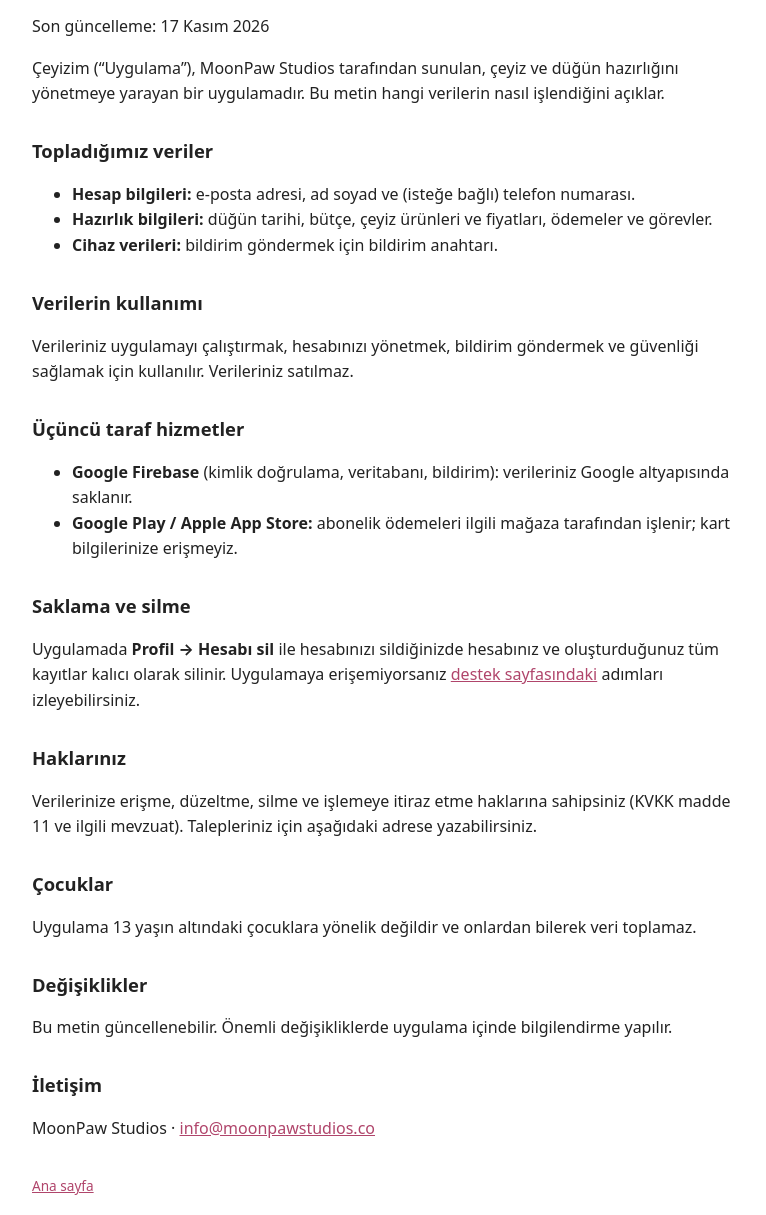
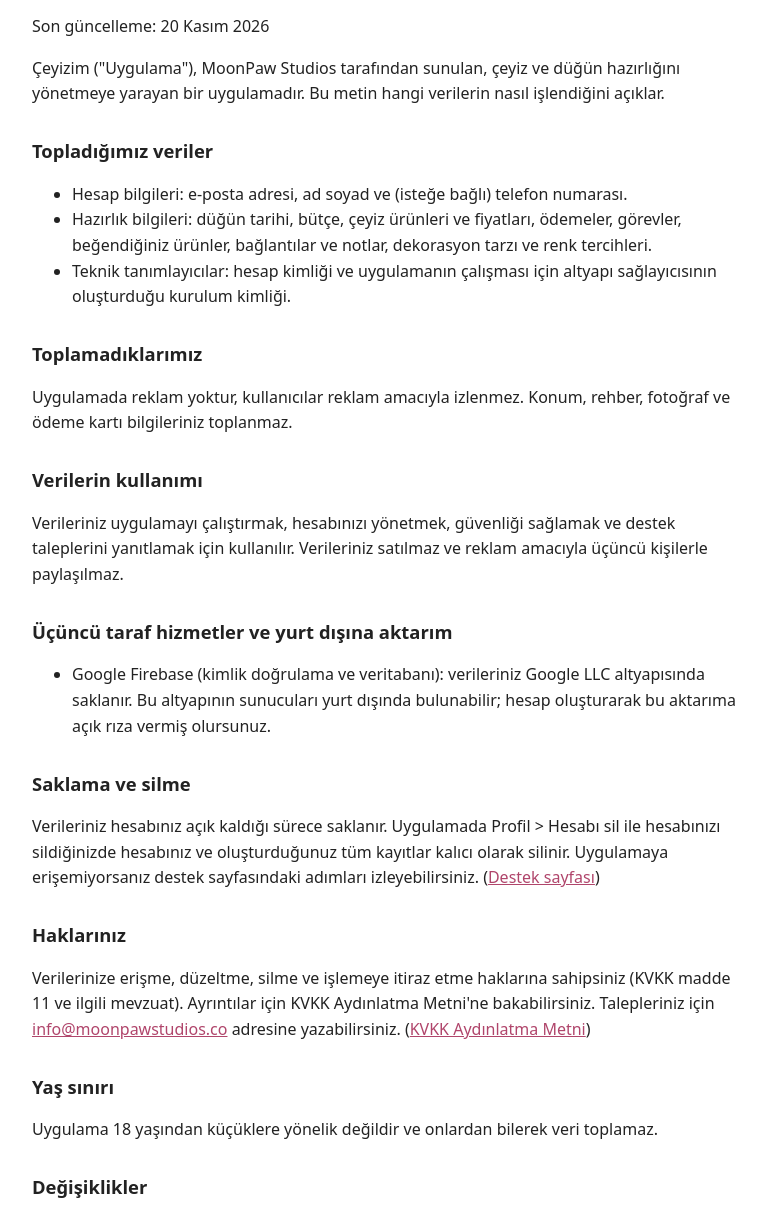
Before and after one commit to aybukeerim/ceyizim-site, a plain HTML site: page gizlilik.html in a window 1280 px wide. Shown: the part 85-1300 px from the top of the page, without its empty margins (248-1014 px from the left). Drawn offline with Linux system fonts and the light colour scheme.

Commit message:
Add files via upload

```diff
--- a/gizlilik.html
+++ b/gizlilik.html
@@ -3,38 +3,31 @@
 <title>Gizlilik Politikası - Çeyizim</title><link rel="stylesheet" href="style.css"></head>
 <body>
 <h1>Gizlilik Politikası</h1>
-<p>Son güncelleme: 17 Kasım 2026</p>
-<p>Çeyizim (“Uygulama”), MoonPaw Studios tarafından sunulan, çeyiz ve düğün hazırlığını yönetmeye yarayan bir uygulamadır. Bu metin hangi verilerin nasıl işlendiğini açıklar.</p>
-
+<p>Son güncelleme: 20 Kasım 2026</p>
+<p>Çeyizim ("Uygulama"), MoonPaw Studios tarafından sunulan, çeyiz ve düğün hazırlığını yönetmeye yarayan bir uygulamadır. Bu metin hangi verilerin nasıl işlendiğini açıklar.</p>
 <h2>Topladığımız veriler</h2>
 <ul>
-<li><b>Hesap bilgileri:</b> e-posta adresi, ad soyad ve (isteğe bağlı) telefon numarası.</li>
-<li><b>Hazırlık bilgileri:</b> düğün tarihi, bütçe, çeyiz ürünleri ve fiyatları, ödemeler ve görevler.</li>
-<li><b>Cihaz verileri:</b> bildirim göndermek için bildirim anahtarı.</li>
+<li>Hesap bilgileri: e-posta adresi, ad soyad ve (isteğe bağlı) telefon numarası.</li>
+<li>Hazırlık bilgileri: düğün tarihi, bütçe, çeyiz ürünleri ve fiyatları, ödemeler, görevler, beğendiğiniz ürünler, bağlantılar ve notlar, dekorasyon tarzı ve renk tercihleri.</li>
+<li>Teknik tanımlayıcılar: hesap kimliği ve uygulamanın çalışması için altyapı sağlayıcısının oluşturduğu kurulum kimliği.</li>
 </ul>
-
+<h2>Toplamadıklarımız</h2>
+<p>Uygulamada reklam yoktur, kullanıcılar reklam amacıyla izlenmez. Konum, rehber, fotoğraf ve ödeme kartı bilgileriniz toplanmaz.</p>
 <h2>Verilerin kullanımı</h2>
-<p>Verileriniz uygulamayı çalıştırmak, hesabınızı yönetmek, bildirim göndermek ve güvenliği sağlamak için kullanılır. Verileriniz satılmaz.</p>
-
-<h2>Üçüncü taraf hizmetler</h2>
+<p>Verileriniz uygulamayı çalıştırmak, hesabınızı yönetmek, güvenliği sağlamak ve destek taleplerini yanıtlamak için kullanılır. Verileriniz satılmaz ve reklam amacıyla üçüncü kişilerle paylaşılmaz.</p>
+<h2>Üçüncü taraf hizmetler ve yurt dışına aktarım</h2>
 <ul>
-<li><b>Google Firebase</b> (kimlik doğrulama, veritabanı, bildirim): verileriniz Google altyapısında saklanır.</li>
-<li><b>Google Play / Apple App Store:</b> abonelik ödemeleri ilgili mağaza tarafından işlenir; kart bilgilerinize erişmeyiz.</li>
+<li>Google Firebase (kimlik doğrulama ve veritabanı): verileriniz Google LLC altyapısında saklanır. Bu altyapının sunucuları yurt dışında bulunabilir; hesap oluşturarak bu aktarıma açık rıza vermiş olursunuz.</li>
 </ul>
-
 <h2>Saklama ve silme</h2>
-<p>Uygulamada <b>Profil → Hesabı sil</b> ile hesabınızı sildiğinizde hesabınız ve oluşturduğunuz tüm kayıtlar kalıcı olarak silinir. Uygulamaya erişemiyorsanız <a href="destek.html">destek sayfasındaki</a> adımları izleyebilirsiniz.</p>
-
+<p>Verileriniz hesabınız açık kaldığı sürece saklanır. Uygulamada Profil &gt; Hesabı sil ile hesabınızı sildiğinizde hesabınız ve oluşturduğunuz tüm kayıtlar kalıcı olarak silinir. Uygulamaya erişemiyorsanız destek sayfasındaki adımları izleyebilirsiniz. (<a href="destek.html">Destek sayfası</a>)</p>
 <h2>Haklarınız</h2>
-<p>Verilerinize erişme, düzeltme, silme ve işlemeye itiraz etme haklarına sahipsiniz (KVKK madde 11 ve ilgili mevzuat). Talepleriniz için aşağıdaki adrese yazabilirsiniz.</p>
-
-<h2>Çocuklar</h2>
-<p>Uygulama 13 yaşın altındaki çocuklara yönelik değildir ve onlardan bilerek veri toplamaz.</p>
-
+<p>Verilerinize erişme, düzeltme, silme ve işlemeye itiraz etme haklarına sahipsiniz (KVKK madde 11 ve ilgili mevzuat). Ayrıntılar için KVKK Aydınlatma Metni'ne bakabilirsiniz. Talepleriniz için <a href="mailto:info@moonpawstudios.co">info@moonpawstudios.co</a> adresine yazabilirsiniz. (<a href="kvkk.html">KVKK Aydınlatma Metni</a>)</p>
+<h2>Yaş sınırı</h2>
+<p>Uygulama 18 yaşından küçüklere yönelik değildir ve onlardan bilerek veri toplamaz.</p>
 <h2>Değişiklikler</h2>
 <p>Bu metin güncellenebilir. Önemli değişikliklerde uygulama içinde bilgilendirme yapılır.</p>
-
 <h2>İletişim</h2>
-<p>MoonPaw Studios · <a href="mailto:info@moonpawstudios.co">info@moonpawstudios.co</a></p>
+<p>MoonPaw Studios (Aybuke Erim, şahıs), <a href="mailto:info@moonpawstudios.co">info@moonpawstudios.co</a></p>
 <footer><a href="index.html">Ana sayfa</a></footer>
 </body></html>
```
Also changed, not shown: index.html (+1 -0 lines), kosullar.html (+6 -5 lines), kvkk.html (added, +27 -0 lines).
